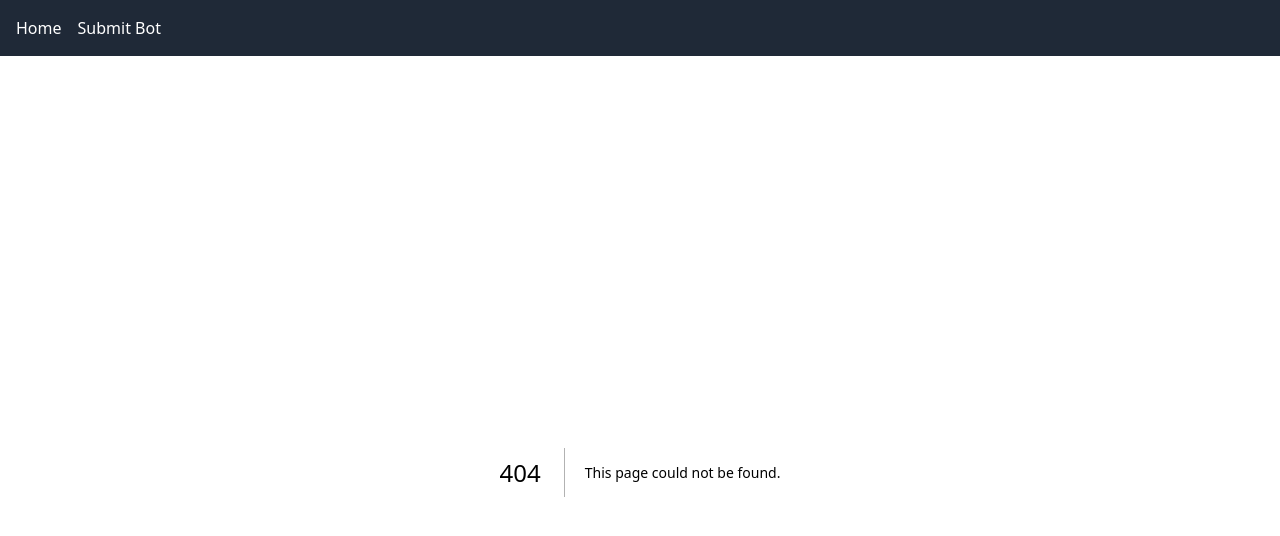
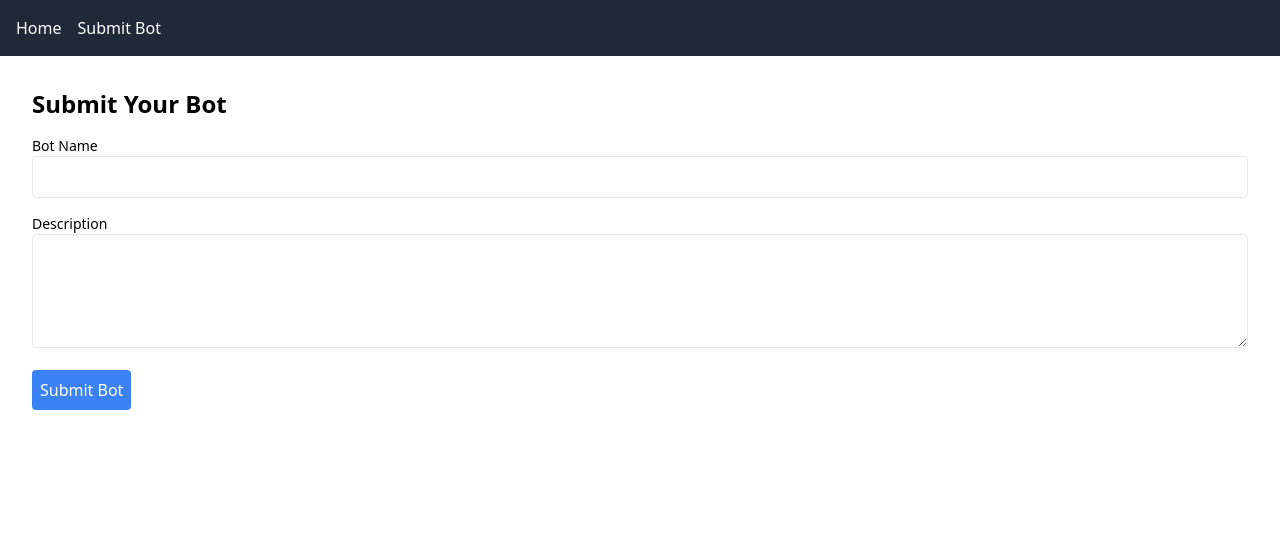
Before and after one commit to BotsCube/_frontend, a Next.js app: page /submit in a window 1280 px wide. Before the commit this address had no page. Shown: the top 536 px of the page. Built offline with nearby package versions, Linux system fonts and the light colour scheme.

Commit message:
Create submit.js

```diff
--- /dev/null
+++ b/pages/submit.js
@@ -0,0 +1,48 @@
+import { useState } from 'react'
+import { useRouter } from 'next/router'
+
+export default function Submit() {
+  const [name, setName] = useState('')
+  const [description, setDescription] = useState('')
+  const router = useRouter()
+
+  const handleSubmit = (e) => {
+    e.preventDefault()
+    // Handle form submission (e.g., display a success message or redirect)
+    alert('Bot submitted successfully!')
+    router.push('/')
+  }
+
+  return (
+    <div className="p-4">
+      <h1 className="text-2xl font-bold mb-4">Submit Your Bot</h1>
+      <form onSubmit={handleSubmit} className="space-y-4">
+        <div>
+          <label htmlFor="name" className="block text-sm font-medium">Bot Name</label>
+          <input
+            type="text"
+            id="name"
+            value={name}
+            onChange={(e) => setName(e.target.value)}
+            className="border p-2 rounded w-full"
+            required
+          />
+        </div>
+        <div>
+          <label htmlFor="description" className="block text-sm font-medium">Description</label>
+          <textarea
+            id="description"
+            value={description}
+            onChange={(e) => setDescription(e.target.value)}
+            className="border p-2 rounded w-full"
+            rows="4"
+            required
+          />
+        </div>
+        <button type="submit" className="bg-blue-500 text-white p-2 rounded">
+          Submit Bot
+        </button>
+      </form>
+    </div>
+  )
+}
```
